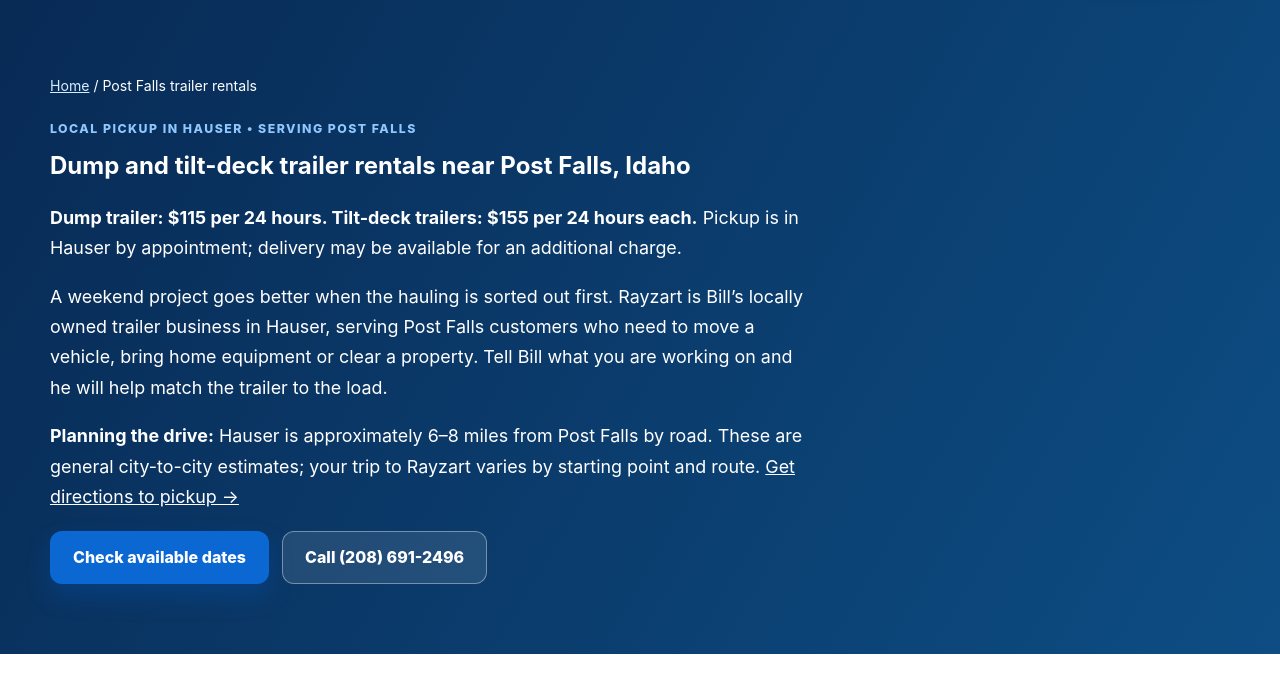
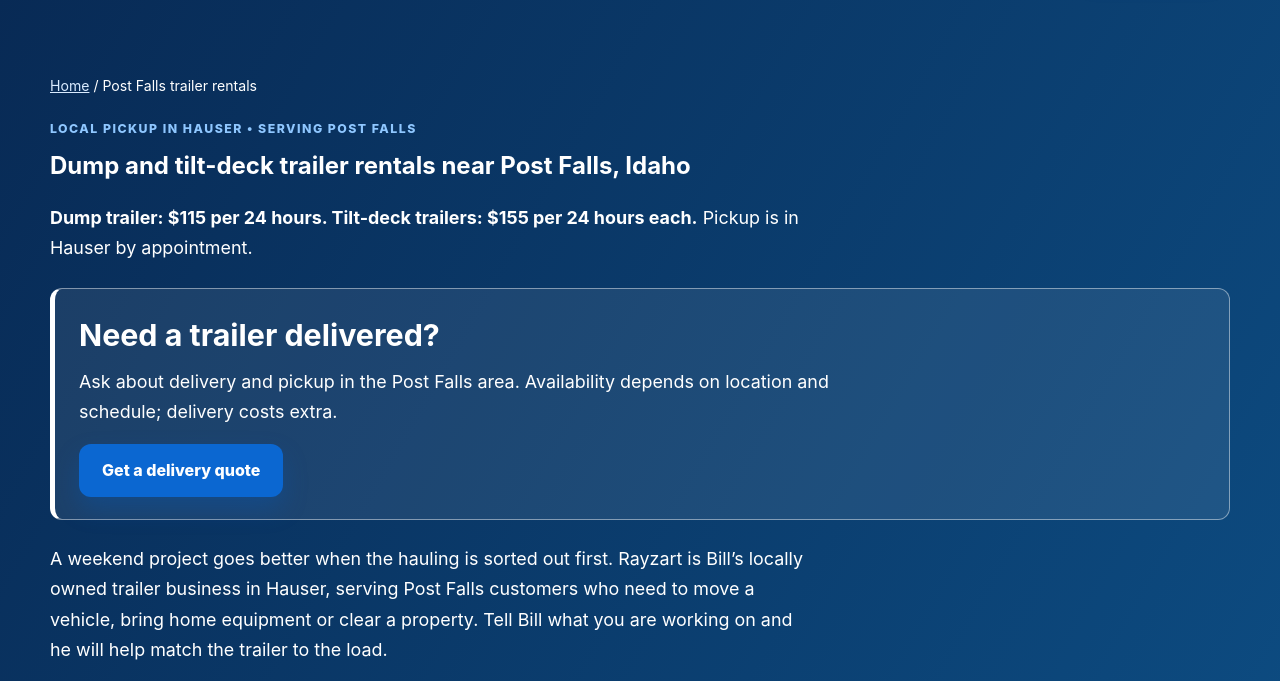
Before and after one commit to fishslayer4013-eng/rayzart-website, a plain HTML site: page post-falls-trailer-rental/index.html in a window 1280 px wide. Shown: the part 88-769 px from the top of the page. Drawn offline with Linux system fonts and the light colour scheme.

Commit message:
Highlight Post Falls delivery with a prominent quote-by-text button

```diff
--- a/post-falls-trailer-rental/index.html
+++ b/post-falls-trailer-rental/index.html
@@ -94,6 +94,7 @@
     @media(max-width:960px){.seo-header-cta{display:inline-flex;padding:10px 14px;font-size:.85rem}}
     @media(max-width:760px){.seo-grid{grid-template-columns:1fr}.seo-hero{padding:58px 0 52px}}
 
+    .delivery-highlight{border:1px solid rgba(255,255,255,.45);border-left:5px solid #fff;border-radius:12px;padding:22px 24px;margin:24px 0;background:rgba(255,255,255,.08)}.delivery-highlight h2{color:#fff;margin:0 0 8px;font-size:clamp(1.4rem,3vw,1.9rem)}.delivery-highlight p{margin:0 0 16px}
     .seo-guide-nav{display:flex;flex-wrap:wrap;gap:12px 20px;margin-top:18px;font-size:.95rem;line-height:1.6}.seo-guide-nav a{text-decoration:underline;text-underline-offset:3px}
   </style>
 </head>
@@ -109,7 +110,7 @@
       <div class="container">
         <div class="seo-breadcrumbs"><a href="/">Home</a> / Post Falls trailer rentals</div>
         <span class="section-kicker light">Local pickup in Hauser • Serving Post Falls</span>
-        <h1>Dump and tilt-deck trailer rentals near Post Falls, Idaho</h1><p><strong>Dump trailer: $115 per 24 hours. Tilt-deck trailers: $155 per 24 hours each.</strong> Pickup is in Hauser by appointment; delivery may be available for an additional charge.</p><p>A weekend project goes better when the hauling is sorted out first. Rayzart is Bill’s locally owned trailer business in Hauser, serving Post Falls customers who need to move a vehicle, bring home equipment or clear a property. Tell Bill what you are working on and he will help match the trailer to the load.</p>
+        <h1>Dump and tilt-deck trailer rentals near Post Falls, Idaho</h1><p><strong>Dump trailer: $115 per 24 hours. Tilt-deck trailers: $155 per 24 hours each.</strong> Pickup is in Hauser by appointment.</p><div class="delivery-highlight"><h2>Need a trailer delivered?</h2><p>Ask about delivery and pickup in the Post Falls area. Availability depends on location and schedule; delivery costs extra.</p><a class="button button-primary" href="sms:2086912496?body=Hi%20Bill%2C%20I%27d%20like%20a%20trailer%20delivery%20quote%20for%20Post%20Falls.">Get a delivery quote</a></div><p>A weekend project goes better when the hauling is sorted out first. Rayzart is Bill’s locally owned trailer business in Hauser, serving Post Falls customers who need to move a vehicle, bring home equipment or clear a property. Tell Bill what you are working on and he will help match the trailer to the load.</p>
         <p class="seo-distance"><strong>Planning the drive:</strong> Hauser is approximately 6–8 miles from Post Falls by road. These are general city-to-city estimates; your trip to Rayzart varies by starting point and route. <a href="https://www.google.com/maps/dir/?api=1&amp;destination=18281%20W%20Spuler%20Ln%2C%20Hauser%2C%20ID%2083854" style="color:#fff;text-decoration:underline">Get directions to pickup →</a></p><div class="hero-actions"><a class="button button-primary" href="/#availability">Check available dates</a><a class="button button-secondary" href="tel:+12086912496">Call (208) 691-2496</a></div>
       </div>
     </section>
```
